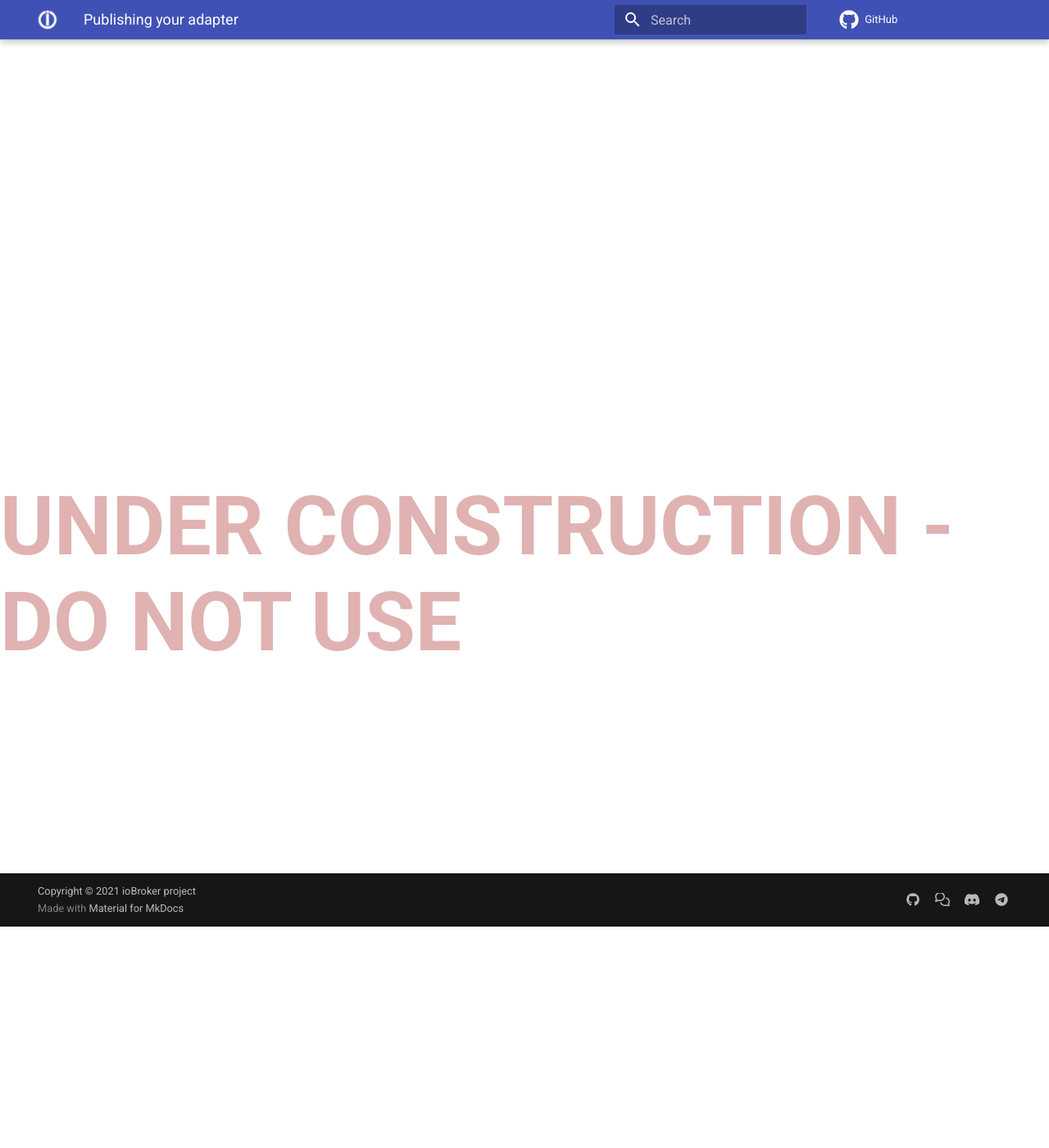
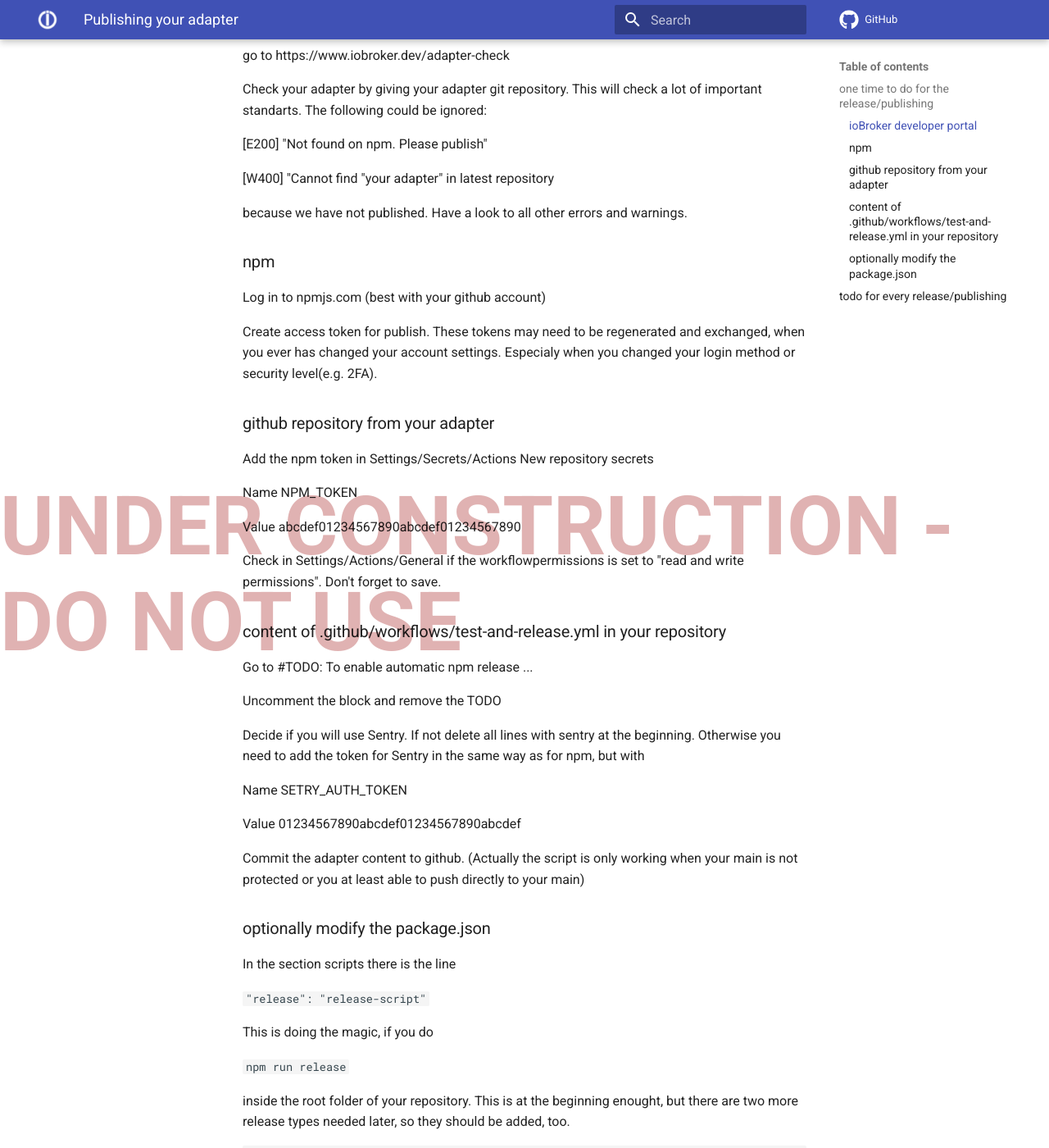
Before and after one commit to ioBroker/dev-docs, an MkDocs documentation site: the page built from docs/getting-started/04-publish-adapter.md, in a window 1280 px wide and 1400 px high, scrolled down 270 px. Shown: the whole window at 82% size. Built offline with MkDocs 1.6.1 and Material for MkDocs 9.7.7, drawn with Linux system fonts in a browser that asks for light colours; comment, search, counter and statistics services are not loaded; the version menu is left out; some of the changed text lies outside the part shown.

Commit message:
getting-started/04-publish-adapter.md draft
* according to https://www.youtube.com/watch?v=A9UETXyAmL4 from 35:20 to 45:00
* no spell checking

[no-ticket]

````diff
--- a/docs/getting-started/04-publish-adapter.md
+++ b/docs/getting-started/04-publish-adapter.md
@@ -1 +1,81 @@
 # Publishing your adapter
+## one time to do for the release/publishing
+### ioBroker developer portal
+go to https://www.iobroker.dev/adapter-check
+
+Check your adapter by giving your adapter git repository. This will check a lot of important standarts. The following could be ignored:
+
+[E200] "Not found on npm. Please publish"
+
+[W400] "Cannot find "your adapter" in latest repository
+
+because we have not published. Have a look to all other errors and warnings.
+
+### npm
+
+Log in to npmjs.com (best with your github account)
+
+Create access token for publish. These tokens may need to be regenerated and exchanged, when you ever has changed your account settings. Especialy when you changed your login method or security level(e.g. 2FA).
+
+### github repository from your adapter
+
+Add the npm token in Settings/Secrets/Actions New repository secrets
+
+Name NPM_TOKEN
+
+Value abcdef01234567890abcdef01234567890
+
+Check in Settings/Actions/General if the workflowpermissions is set to "read and write permissions". Don't forget to save.
+
+### content of .github/workflows/test-and-release.yml in your repository
+
+Go to #TODO: To enable automatic npm release ...
+
+Uncomment the block and remove the TODO
+
+Decide if you will use Sentry. If not delete all lines with sentry at the beginning. Otherwise you need to add the token for Sentry in the same way as for npm, but with
+
+Name SETRY_AUTH_TOKEN
+
+Value 01234567890abcdef01234567890abcdef
+
+Commit the adapter content to github. (Actually the script is only working when your main is not protected or you at least able to push directly to your main)
+
+### optionally modify the package.json
+
+In the section scripts there is the line
+
+``` "release": "release-script" ```
+
+This is doing the magic, if you do
+
+``` npm run release ```
+
+inside the root folder of your repository. This is at the beginning enought, but there are two more release types needed later, so they should be added, too.
+
+```
+"release": "release-script patch --yes"
+"release-minor": "release-script minor --yes"
+"release-major": "release-script major --yes"
+```
+
+When what? When you have small changes, like bugfixes without new interfaces, use release. When you have fully backward compatible changes, like bugfixes, new functions without deleting old functions or just overloaded functions, use release-minor. When you have major changes and when you have at least deleted one function, so you habe no backward compatibility, use release-major.
+
+## todo for every release/publishing
+
+Check if in the readme at the change log section the
+
+``` ### **WORK IN PROGRESS** ```
+
+line is copied from the Placeholder. Check your last commits, if all changes are well described in the Changelog.
+Commit the adapter content to github. If you have uncommitted changes. Otherwise the release script will fail.
+
+Now do:
+
+``` npm run release ```
+
+Thats it.
+
+# Trouble shooting
+
+please give pitfalls to add here
````
